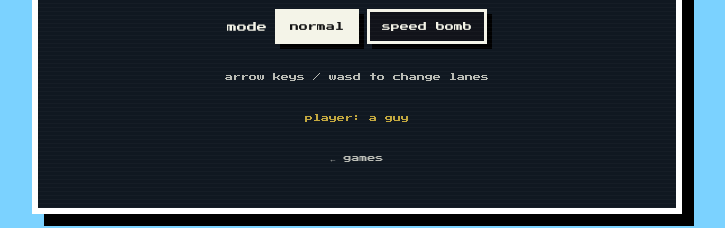
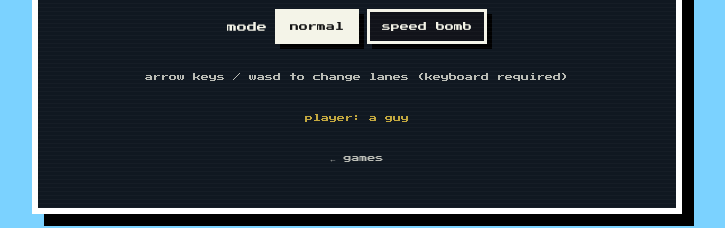
Before and after one commit to eireq/eireq.github.io, a Vue app: page /games/racing in a window 1280 px wide. Shown: the part 531-759 px from the top of the page, without its empty margins (283-1008 px from the left). Built offline with nearby package versions, Linux system fonts and the light colour scheme.

Commit message:
Update hint text for lane changing controls
Clarified hint for lane changing controls.

```diff
--- a/src/views/GameRacingView.vue
+++ b/src/views/GameRacingView.vue
@@ -20,7 +20,7 @@
             <button id="bombModeBtn" class="mode">speed bomb</button>
           </div>
 
-          <p class="hint">arrow keys / wasd to change lanes</p>
+          <p class="hint">arrow keys / wasd to change lanes (keyboard required)</p>
           <p id="savedName" class="saved-name"></p>
           <p class="hint"><router-link to="/games">← games</router-link></p>
         </div>
```
